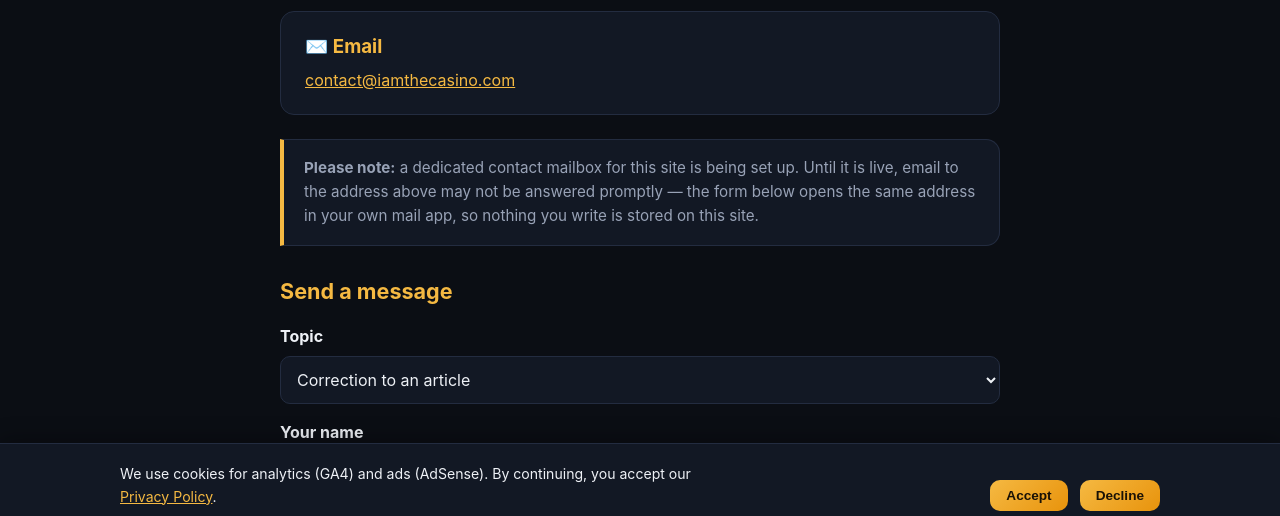
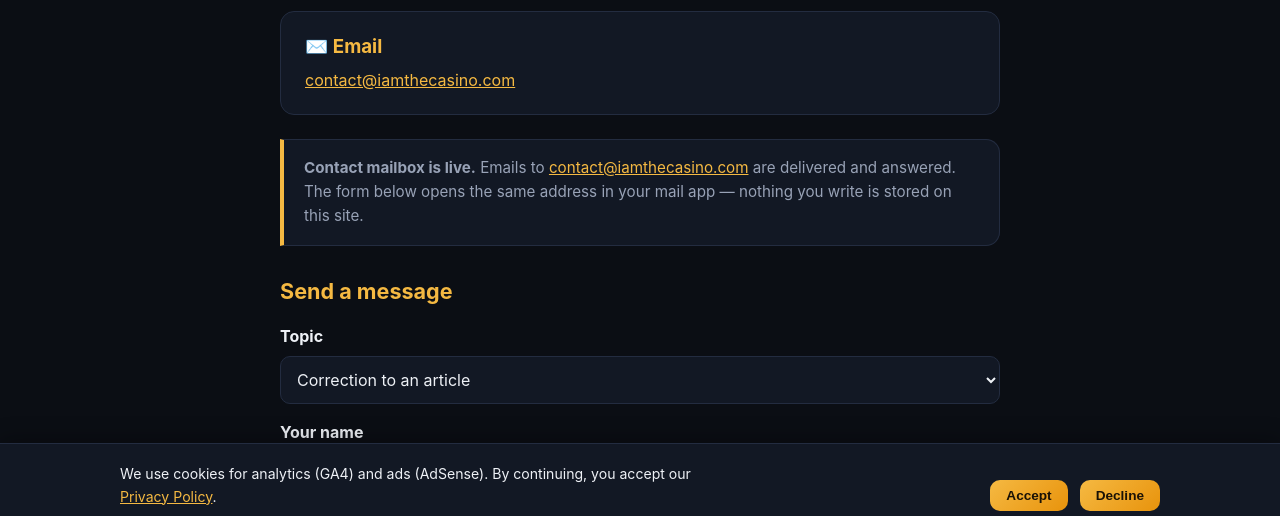
Before and after one commit to Hedgewizs/iamthecasino, a plain HTML site: page contact.html in a window 1280 px wide. Shown: the part 273-789 px from the top of the page. Drawn offline with Linux system fonts and the light colour scheme.

Commit message:
Contact page: mailbox is live

```diff
--- a/contact.html
+++ b/contact.html
@@ -100,7 +100,7 @@ footer .disclaimer{max-width:760px;margin:0 auto 16px;font-size:.8rem;opacity:.7
     <p><a href="mailto:contact@iamthecasino.com">contact@iamthecasino.com</a></p>
   </div>
 
-  <div class="note"><strong>Please note:</strong> a dedicated contact mailbox for this site is being set up. Until it is live, email to the address above may not be answered promptly — the form below opens the same address in your own mail app, so nothing you write is stored on this site.</div>
+  <div class="note"><strong>Contact mailbox is live.</strong> Emails to <a href="mailto:contact@iamthecasino.com">contact@iamthecasino.com</a> are delivered and answered. The form below opens the same address in your mail app — nothing you write is stored on this site.</div>
 
   <h2>Send a message</h2>
   <form id="contact-form">
```
